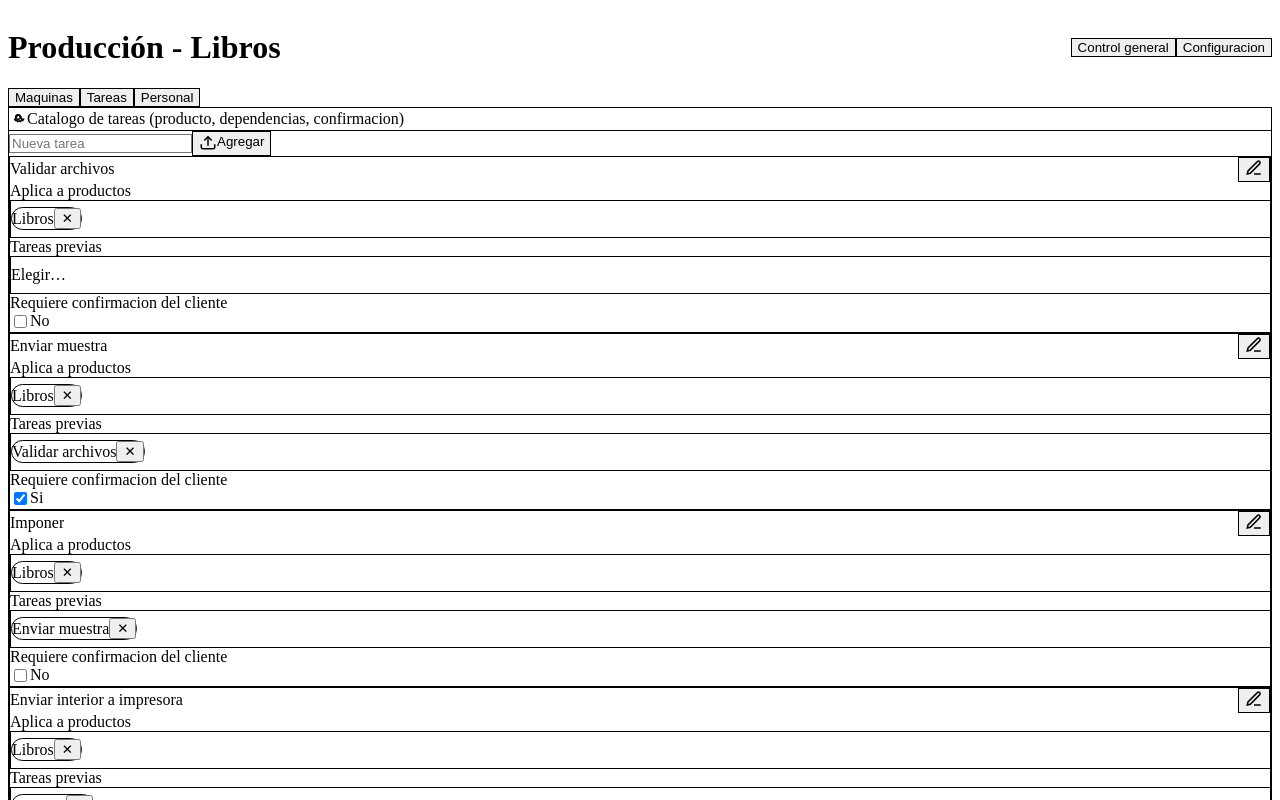
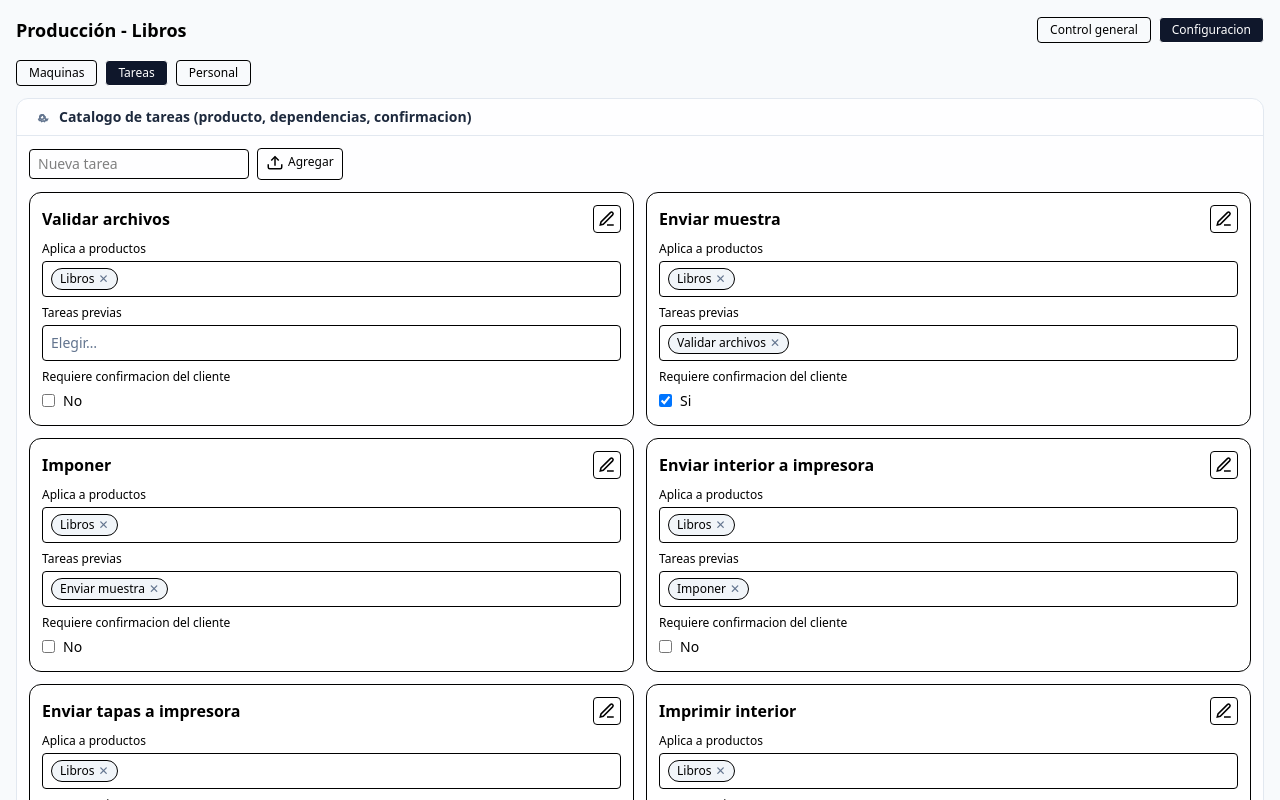
Before and after one commit to ylanarchimowicz-afk/produccion-libros, a React (Vite) app: page / in a window 1280 px wide. Shown: the top 800 px of the page. Built offline with nearby package versions, Linux system fonts and the light colour scheme.

Commit message:
fix(ui): Tailwind v4 con @import 'tailwindcss' + config content raíz/src

```diff
--- a/src/index.css
+++ b/src/index.css
@@ -1,6 +1,4 @@
-@tailwind base;
-@tailwind components;
-@tailwind utilities;
+@import "tailwindcss";
 
-/* toque sutil para que se vea prolijo */
+/* estilos mínimos globales */
 :root { color-scheme: light; }
--- a/tailwind.config.js
+++ b/tailwind.config.js
@@ -2,8 +2,8 @@
 export default {
   content: [
     "./index.html",
-    "./*.{js,jsx,ts,tsx}",          // < archivos en la raíz (index.tsx, etc.)
-    "./src/**/*.{js,jsx,ts,tsx}"    // < todo lo de /src
+    "./*.{js,jsx,ts,tsx}",       // archivos en la raíz
+    "./src/**/*.{js,jsx,ts,tsx}" // todo src
   ],
   theme: { extend: {} },
   plugins: [],
```
